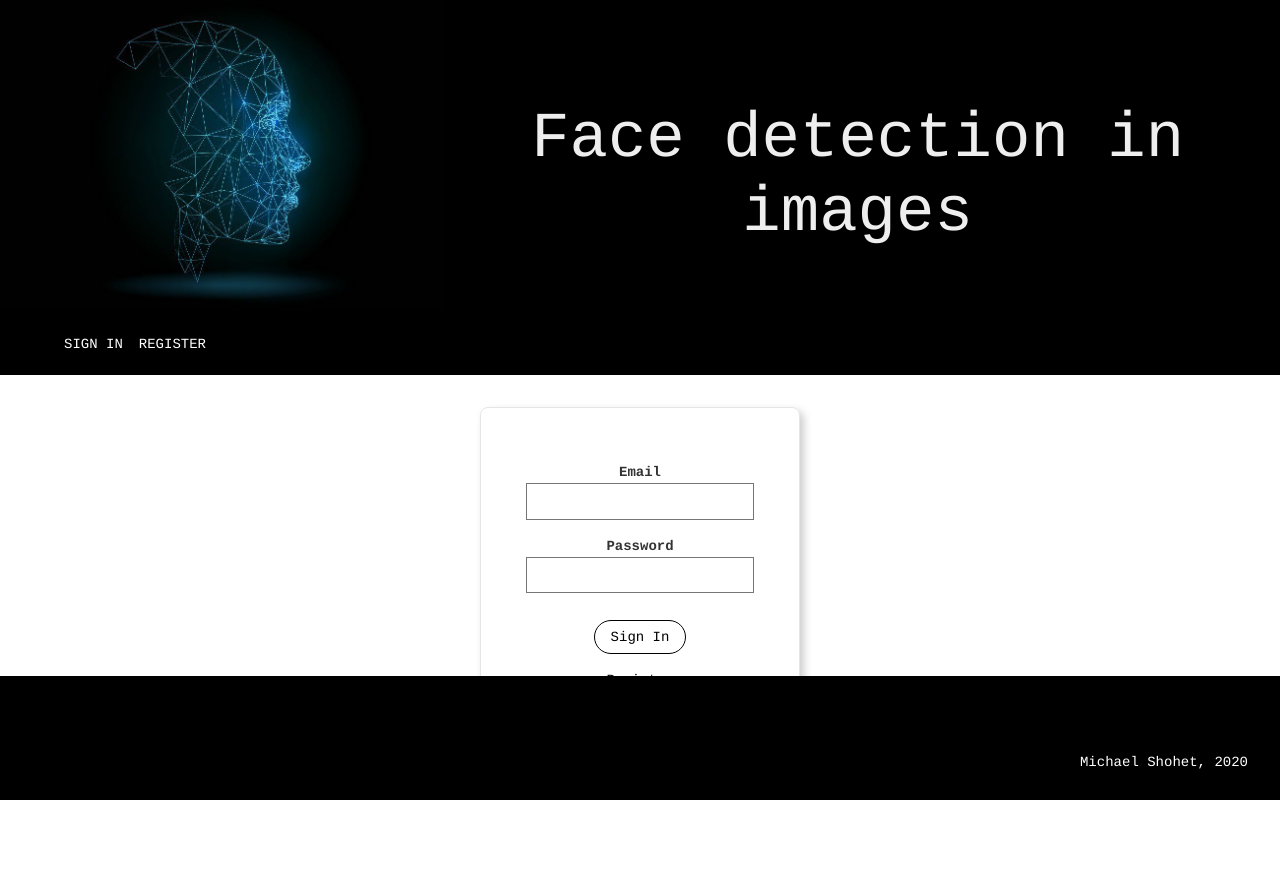
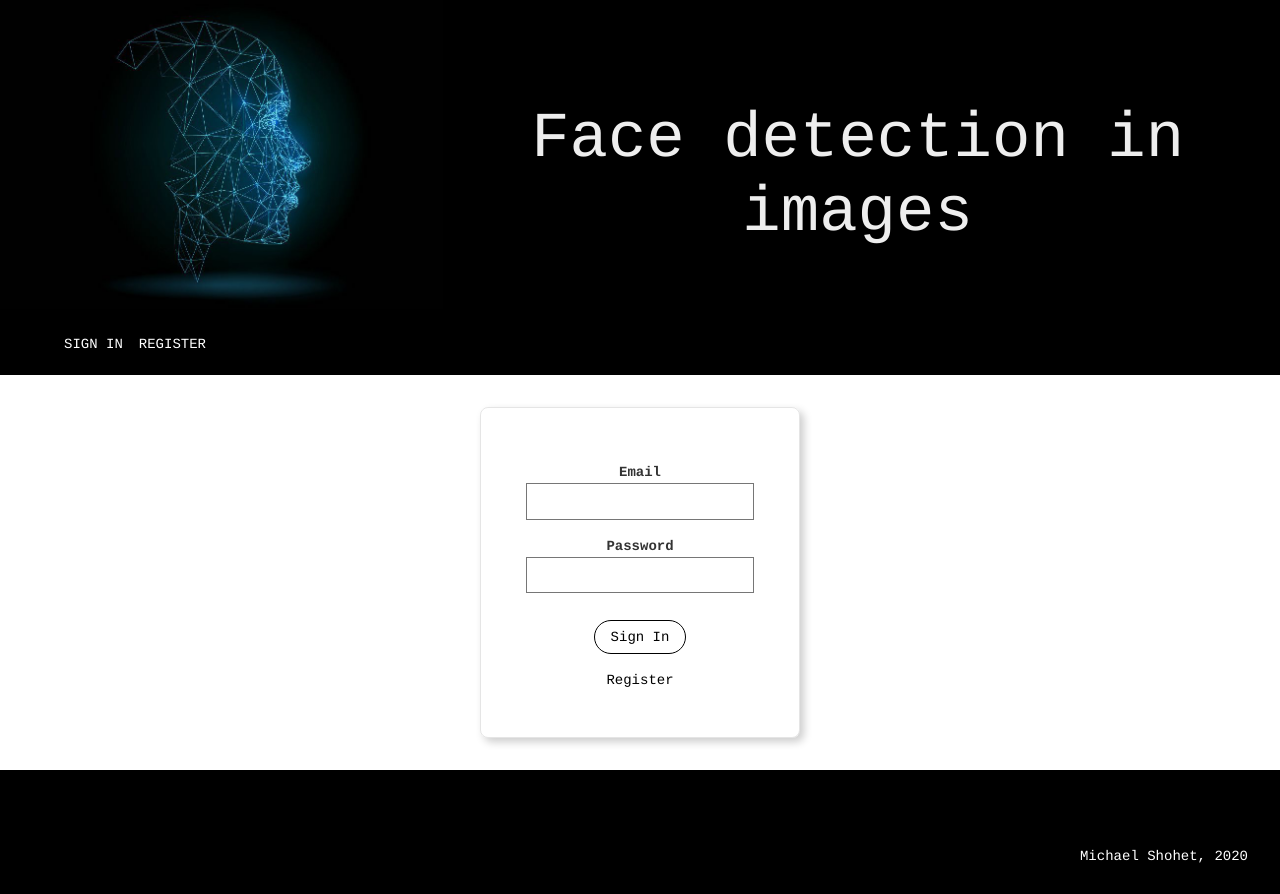
Before and after one commit to mlshohet/face-detection, a React (Create React App) app: page / in a window 1280 px wide. Before the commit the page ends 800 px from the top, so only its background shows below. Built offline with nearby package versions, Linux system fonts and the light colour scheme.

Commit message:
footer change

```diff
--- a/src/components/image-link-form/ImageLinkForm.css
+++ b/src/components/image-link-form/ImageLinkForm.css
@@ -1,3 +1,11 @@
+.link-form {
+	min-height: 100vh; /* will cover the 100% of viewport */
+	overflow: hidden;
+	display: block;
+	position: relative;
+	padding-bottom: 100px; /* height of your footer */
+}
+
 .form {
 	width: 500px;
 	background-color: '888888';
--- a/src/index.css
+++ b/src/index.css
@@ -15,7 +15,7 @@ code {
 .footer {
 	margin-top: 1rem;
 	padding: 1rem;
-	position: fixed;
+	position: relative;
 	bottom: 0;
 	left: 0;
 	width: 100%;
```
